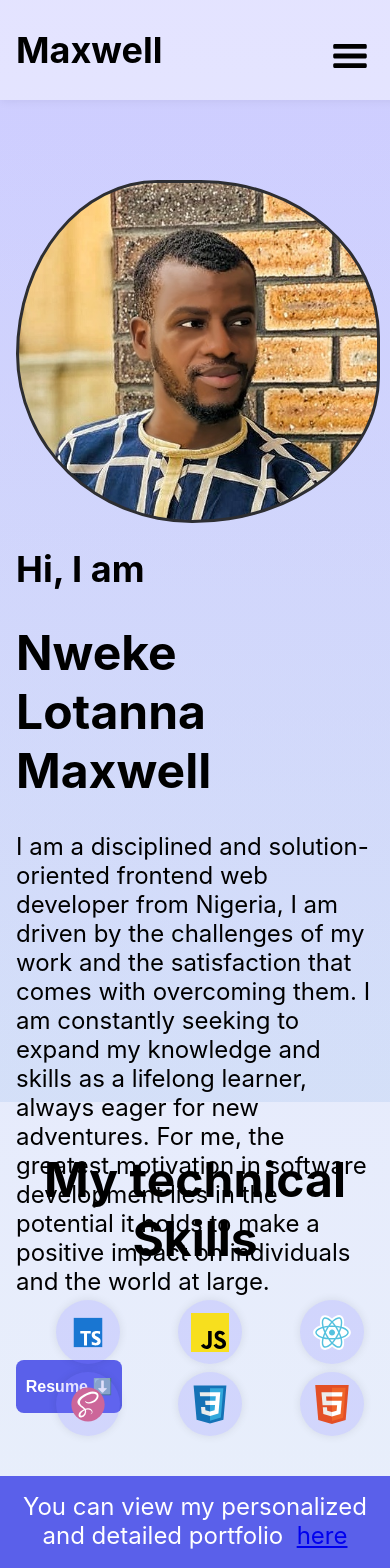
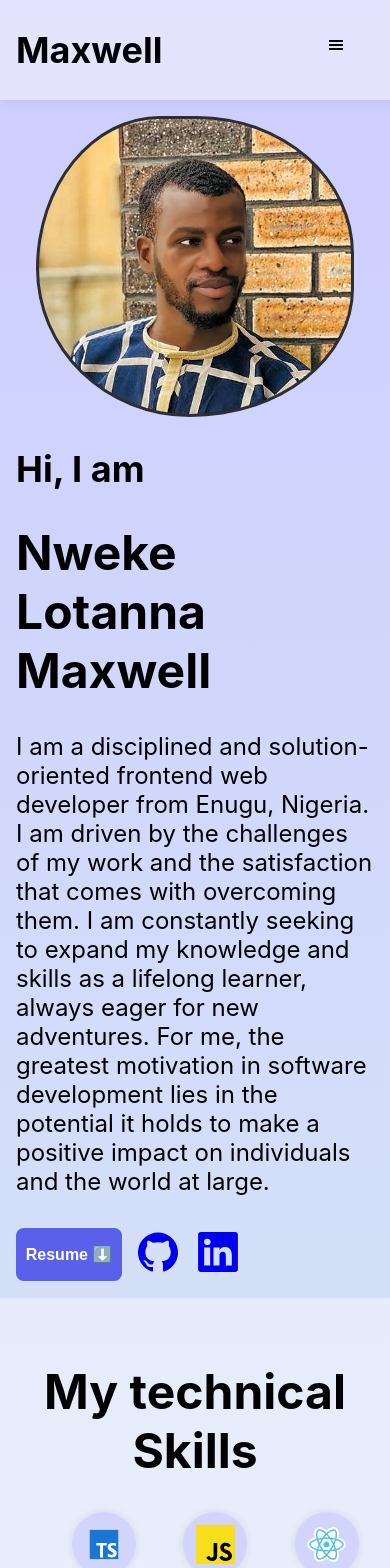
Before and after one commit to NwekeMaxwell/Co.lab-Portfolio-Assessment, a React (Create React App) app: page / in a window 390 px wide. Shown: the top 1568 px of the page. Built offline with nearby package versions, Linux system fonts and the light colour scheme.

Commit message:
feat: add social links/icons

```diff
--- a/package.json
+++ b/package.json
@@ -3,6 +3,7 @@
   "version": "0.1.0",
   "private": true,
   "dependencies": {
+    "@iconscout/react-unicons": "^2.0.2",
     "@testing-library/jest-dom": "^5.16.5",
     "@testing-library/react": "^13.4.0",
     "@testing-library/user-event": "^13.5.0",
--- a/src/Components/HomePage/Home.css
+++ b/src/Components/HomePage/Home.css
@@ -13,19 +13,34 @@
 }
 
 .homepage {
-  /* background-image: linear-gradient(rgba(187,237,234,.35),rgba(128,170,230,.18)); */
   background-image: linear-gradient(
     rgba(119, 117, 255, 0.2),
     rgba(128, 170, 230, 0.18)
   );
   display: flex;
-  height: 80vh;
   padding: 5rem;
 }
-.homepage div {
-  width: 50%;
+.left {
+  flex: 1;
 }
+.avatar {
+  position: relative;
+  animation: morph 8s ease-in-out infinite;
+  background-image: url("../../Assets/maxnn-01.jpeg");
+  background-repeat: no-repeat;
+  background-size: cover;
+  border: 3px solid #2d2e32;
+  border-radius: 60% 40% 30% 70%/60% 30% 70% 40%;
 
+  height: 75vh;
+  width: 35vw;
+  margin: auto;
+  overflow: hidden;
+  transition: all 1s ease-in-out;
+}
+.right {
+  flex: 1;
+}
 .button {
   border-radius: 2vw;
   padding: 2vh 2.5vw;
@@ -35,7 +50,7 @@
   font-weight: 600;
   transition: all 0.25s;
   border: none;
-  margin-top: 2rem;
+  /* margin-top: 2rem; */
   cursor: pointer;
 }
 .button:hover {
@@ -45,50 +60,31 @@
 .button:active {
   transform: scale(0.97);
 }
-.right {
-  display: grid;
-}
-.right div {
-  animation: morph 8s ease-in-out infinite;
-  background-image: url("../../Assets/maxnn-01.jpeg");
-  background-repeat: no-repeat;
-  background-size: cover;
-  border: 3px solid #2d2e32;
-  border-radius: 60% 40% 30% 70%/60% 30% 70% 40%;
-  height: 75vh;
-  position: relative;
-  transition: all 1s ease-in-out;
-  width: 35vw;
-  overflow: hidden;
-  margin: auto;
-}
-
-img {
-  width: 100%;
-}
 .skillsSect {
   text-align: center;
   display: flex;
   justify-content: center;
   padding: 2rem;
 }
+.links {
+  display: flex;
+  gap: 3vw;
+  margin-top: 2rem;
+}
+.icon * {
+  height: 3rem;
+  width: 3rem;
+}
+.icon:hover {
+  color: #5a60ea;
+}
 @media screen and (max-width: 900px) {
   .homepage {
     padding: 1rem;
     flex-direction: column;
-    height: 115vh;
-    /* overflow: hidden; */
   }
-  .homepage div {
-    width: 100%;
-    height: 40vh;
-    margin-top: 2rem;
-  }
-  .right div {
-    height: 100%;
-    width: 100%;
-  }
-  .skillsSect {
-    padding: 1rem;
+  .avatar {
+    height: 35vh;
+    width: 80vw;
   }
 }
--- a/src/Components/HomePage/Home.jsx
+++ b/src/Components/HomePage/Home.jsx
@@ -1,20 +1,23 @@
 import React from "react";
 import "./Home.css";
 import Skills from "../Skills/Skills";
+import Resume from "../../Assets/Maxwell's Resume.pdf";
+import Github from "@iconscout/react-unicons/icons/uil-github";
+import LinkedIn from "@iconscout/react-unicons/icons/uil-linkedin";
 
 const Home = () => {
   return (
     <div>
       <div className="homepage">
+        <div className="left">
+          <div className="avatar"></div>
+        </div>
         <div className="right">
-          <div></div>
-        </div>
-        <div className="left">
           <h2>Hi, I am </h2>
           <h1>Nweke Lotanna Maxwell</h1>
           <p>
             I am a disciplined and solution-oriented frontend web developer from
-            Nigeria, I am driven by the challenges of my work and the
+            Enugu, Nigeria. I am driven by the challenges of my work and the
             satisfaction that comes with overcoming them. I am constantly
             seeking to expand my knowledge and skills as a lifelong learner,
             always eager for new adventures. For me, the greatest motivation in
@@ -22,8 +25,18 @@ const Home = () => {
             positive impact on individuals and the world at large.
           </p>
 
-          <div>
-            <button className="button">Resume ⬇️</button>
+          <div className="links">
+            <a href={Resume} download>
+              <button className="button" dow>
+                Resume ⬇️
+              </button>
+            </a>
+            <a href="https://github.com/NwekeMaxwell" className="icon">
+              <Github />
+            </a>
+            <a href="https://linkedin.com/in/nwekemaxwell" className="icon">
+              <LinkedIn />
+            </a>
           </div>
         </div>
       </div>
```
Also changed, not shown: 1 other file (tests, documents, lock files or other folders).
